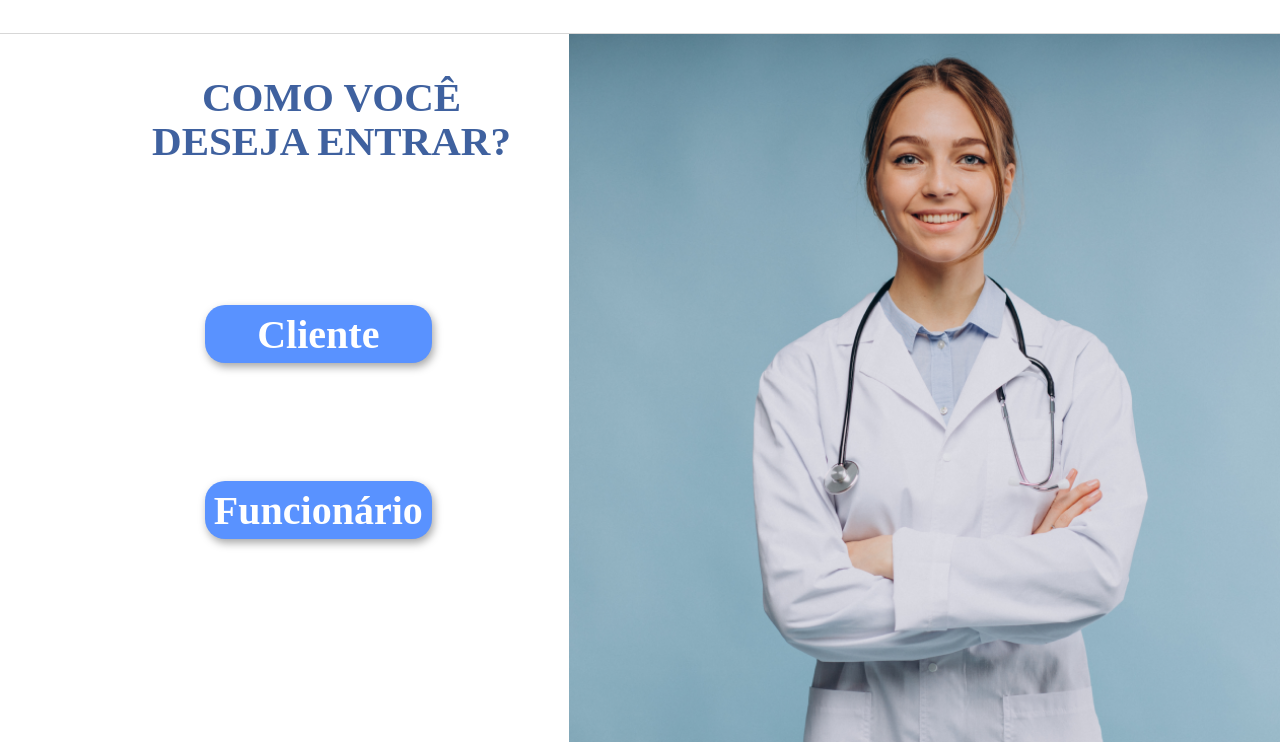
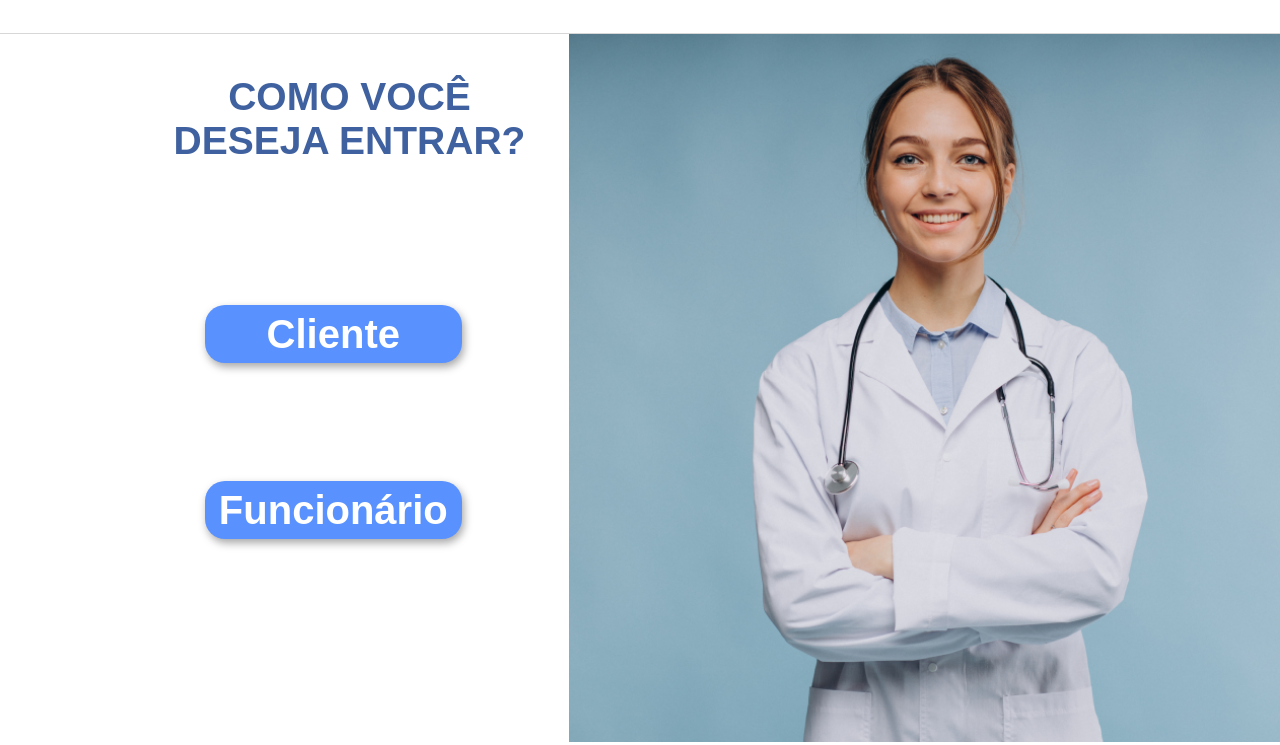
Before and after one commit to Cristiano-woody/Cuida-i-doso, a plain HTML site: page escolha/escolha.html in a window 1280 px wide. Shown: the part 55-800 px from the top of the page. Drawn offline with Linux system fonts and the light colour scheme; a web font is replaced by a local one.

Commit message:
tela de escolha 02

```diff
--- a/escolha/escolha.css
+++ b/escolha/escolha.css
@@ -18,15 +18,15 @@ header {
     position: absolute;
     width: 359px;
     height: 79px;
-    left: 152px;
+    left: 170px;
     top: 130px;
 
 }
 
 .titulo{
-    font-family: 'League Spartan';
+    font-family: 'League Spartan',sans-serif;
     font-style: normal;
-    font-size: 41px;
+    font-size: 39px;
     font-weight: 600;
     text-align: center;
     color: #3F619F;
@@ -44,10 +44,10 @@ header {
         width: 90px;
         border: 0;
 
-        width: 227px;
+        width: 257px;
         height: 58px;
         font-size: 40px;
-        font-family: 'League Spartan';
+        font-family: 'League Spartan',sans-serif;
         font-style: normal;
         color: #FFFFFF;
 
@@ -71,7 +71,7 @@ header {
         border-radius: 20px;
         box-shadow: 2px 4px 8px rgba(0, 0, 0, 0.35);
 
-        width: 227px;
+        width: 257px;
         height: 58px;
         font-size: 40px;
         font-style: normal;
@@ -79,7 +79,7 @@ header {
         line-height: 37px;
 
         text-align: center;
-        font-family: 'League Spartan';
+        font-family: 'League Spartan',sans-serif;
         color: #FFFFFF;
     }
 
```
